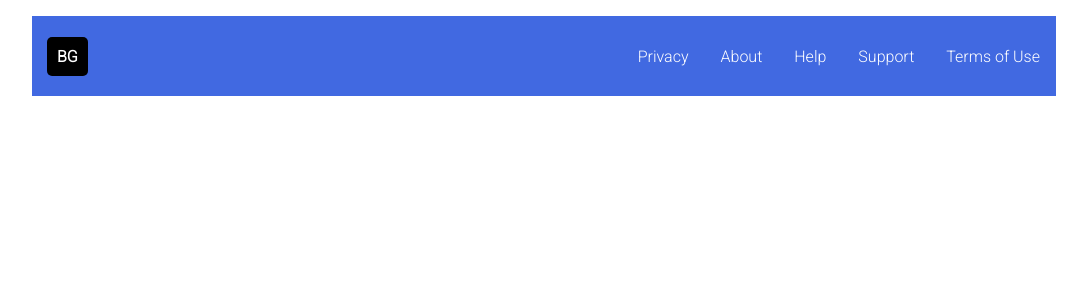
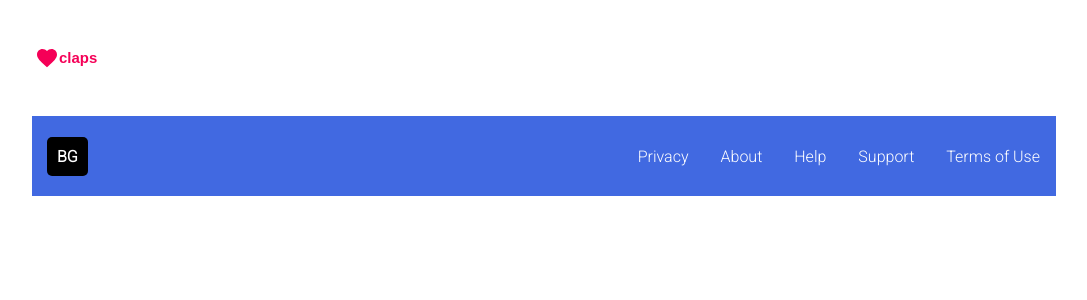
Before and after one commit to sadow984/Blog, a React (Create React App) app: page /blog in a window 1280 px wide. Shown: the top 300 px of the page, without its empty margins (96-1183 px from the left). Built offline with nearby package versions, Linux system fonts and the light colour scheme.

Commit message:
Filled blog page

```diff
--- a/src/components/BlogPage/BlogPage.js
+++ b/src/components/BlogPage/BlogPage.js
@@ -1,13 +1,34 @@
 import React from "react";
+import classes from "./BlogPage.module.css";
 import Footer from "../Footer/Footer";
+import { IconButton } from "@material-ui/core";
+import FavoriteIcon from "@material-ui/icons/Favorite";
 
 const BlogPage = props => {
   return (
     <div>
-      <p>{props.location.title}</p>
-      <p>{props.location.date}</p>
-      <p>{props.location.data}</p>
-      <div>
+      <div className={classes.title}>
+        <h1>{props.location.title}</h1>
+      </div>
+      <div className={classes.data}>
+        <p>{props.location.data}</p>
+      </div>
+      <div className={classes.count}>
+        <IconButton
+          // onClick={props.loaction.clap}
+          color="secondary"
+          disableRipple="true"
+          disableFocusRipple="true"
+          size="small"
+          edge="end"
+        >
+          <FavoriteIcon />
+          <h5>claps{props.location.count}</h5>
+        </IconButton>
+        <h5>{props.location.date}</h5>
+      </div>
+
+      <div className={classes.footer}>
         <Footer />
       </div>
     </div>
--- /dev/null
+++ b/src/components/BlogPage/BlogPage.module.css
@@ -0,0 +1,19 @@
+.title{
+    color: rgba(0, 0, 0, 0.637);
+    animation: slide 1.5s ease;
+    /* display: flex;
+    align-items: center; */
+    padding-left: 340px;
+
+}
+
+@keyframes slide {
+    from{
+        padding-left: 0px;
+
+    }
+    to{
+
+        padding-left: 340px;
+    }
+}
--- a/src/components/card/Card.js
+++ b/src/components/card/Card.js
@@ -8,7 +8,10 @@ const Card = props => {
   return (
     <div className={classes.CardContainer}>
       <Link
-        to={{pathname: "/blog", title: props.title, date:props.date, data:props.data}}>
+        to={{
+          pathname: "/blog", title: props.title, date: props.date,
+          data: props.data, count: props.counts, clap: props.clap
+        }}>
         <img
           src={props.image}
           className={classes.ImageContainer}
--- a/src/components/card/cards/Cards.js
+++ b/src/components/card/cards/Cards.js
@@ -1,7 +1,5 @@
 import React, { useState } from "react";
 import Card from "../Card";
-import demoImage from "./flutterReact.png";
-import BlogPage from "../../BlogPage/BlogPage";
 import cards from "../data/CardData";
 
 const Cards = () => {
@@ -24,7 +22,6 @@ const Cards = () => {
   };
 
   return count.map((cur, index) => {
-    console.log("hello");
     return (
       <div>
         <Card
```
Also changed, not shown: src/components/card/data/CardData.js (+2 -4 lines).
